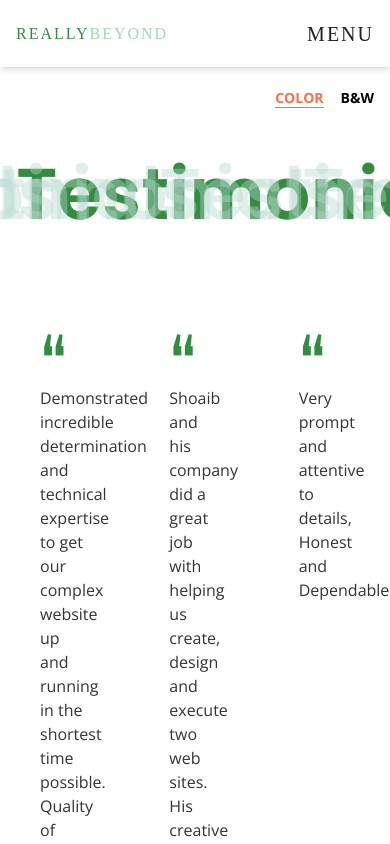
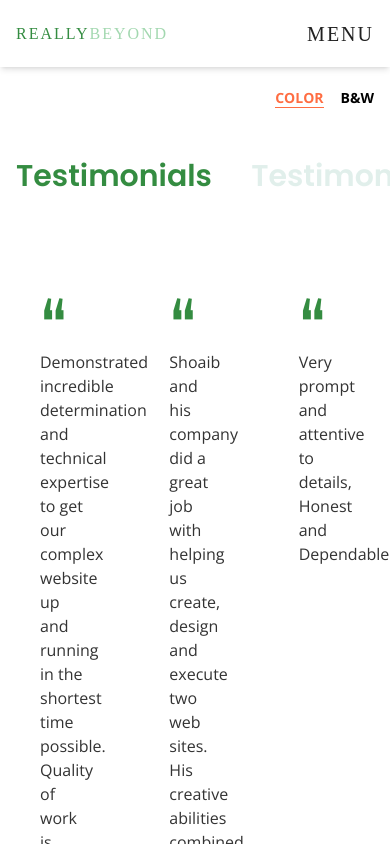
Before and after one commit to Kingkon963/reallyBeyond, a Next.js app: page /testimonials in a window 390 px wide. Shown: the top 844 px of the page. Built offline with nearby package versions, Linux system fonts and the light colour scheme; a web font is replaced by a local one.

Commit message:
infinityHeader made responsive

```diff
--- a/src/components/InfinityHeader.tsx
+++ b/src/components/InfinityHeader.tsx
@@ -5,17 +5,34 @@ interface InfinityHeader {
 }
 
 function InfinityHeader({ children }: InfinityHeader) {
+  const gap = 20;
   return (
-    <h1 className="text-[#B4D7CE66] relative  text-7xl font-poppinsSemibold mt-[43px] py-12 flex">
-      <span className="absolute -left-[160%]">{children}</span>
-      <span className="absolute -left-[120%]">{children}</span>
-      <span className="absolute -left-[80%]">{children}</span>
-      <span className="absolute -left-[40%] ">{children}</span>
+    <h1 className="text-[#B4D7CE66] relative text-3xl lg:text-7xl font-poppinsSemibold mt-[43px] py-12 flex w-fit">
+      <span className={`absolute`} style={{ left: `-${(100 + gap) * 4}%` }}>
+        {children}
+      </span>
+      <span className={`absolute`} style={{ left: `-${(100 + gap) * 3}%` }}>
+        {children}
+      </span>
+      <span className={`absolute`} style={{ left: `-${(100 + gap) * 2}%` }}>
+        {children}
+      </span>
+      <span className={`absolute`} style={{ left: `-${100 + gap}%` }}>
+        {children}
+      </span>
       <span className="text-green">{children}</span>
-      <span className="absolute left-[40%]">{children}</span>
-      <span className="absolute left-[80%]">{children}</span>
-      <span className="absolute left-[120%]">{children}</span>
-      <span className="absolute left-[160%]">{children}</span>
+      <span className={`absolute `} style={{ left: `${100 + gap}%` }}>
+        {children}
+      </span>
+      <span className={`absolute `} style={{ left: `${(100 + gap) * 2}%` }}>
+        {children}
+      </span>
+      <span className={`absolute `} style={{ left: `${(100 + gap) * 3}%` }}>
+        {children}
+      </span>
+      <span className={`absolute `} style={{ left: `${(100 + gap) * 4}%` }}>
+        {children}
+      </span>
     </h1>
   );
 }
```
